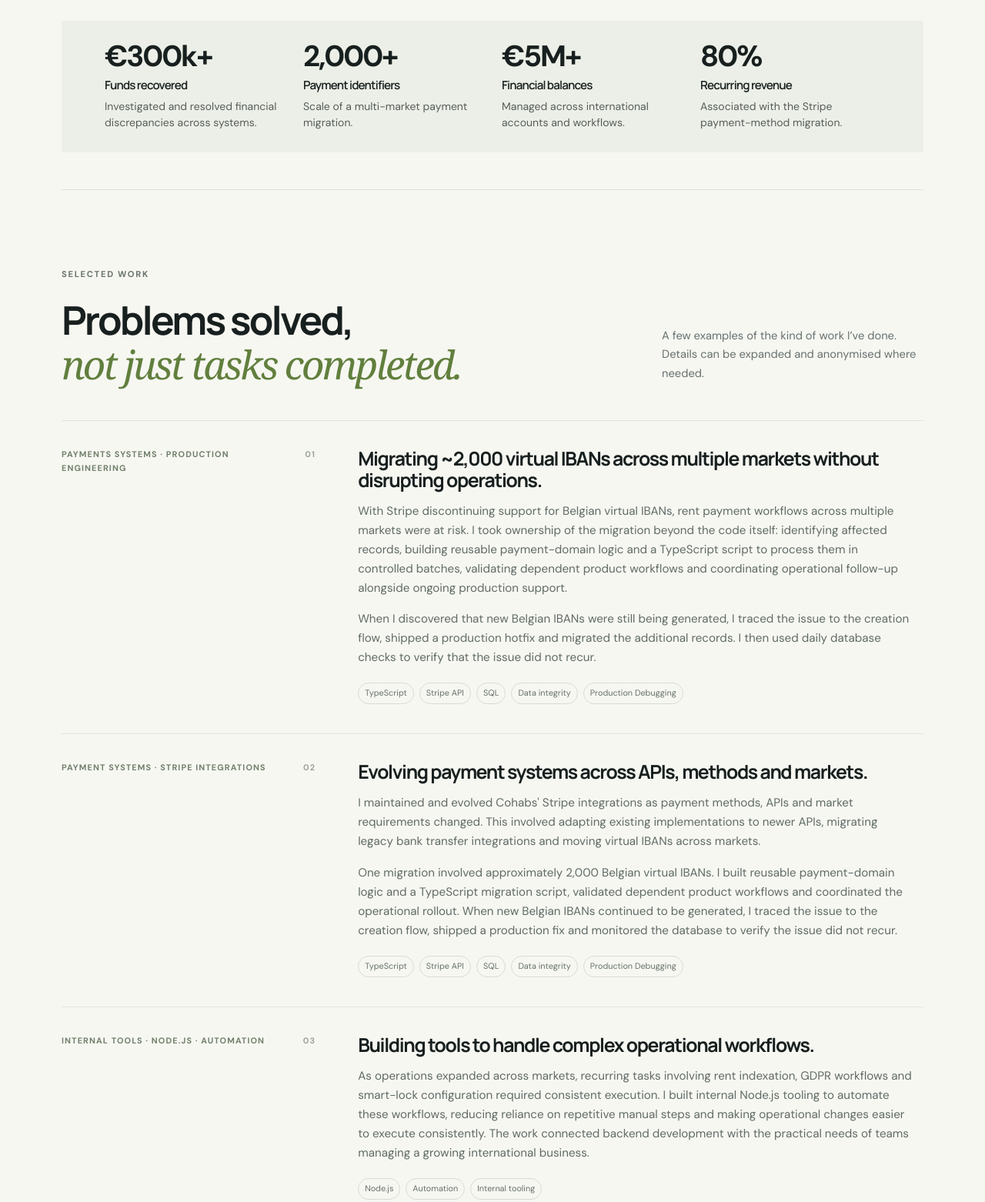
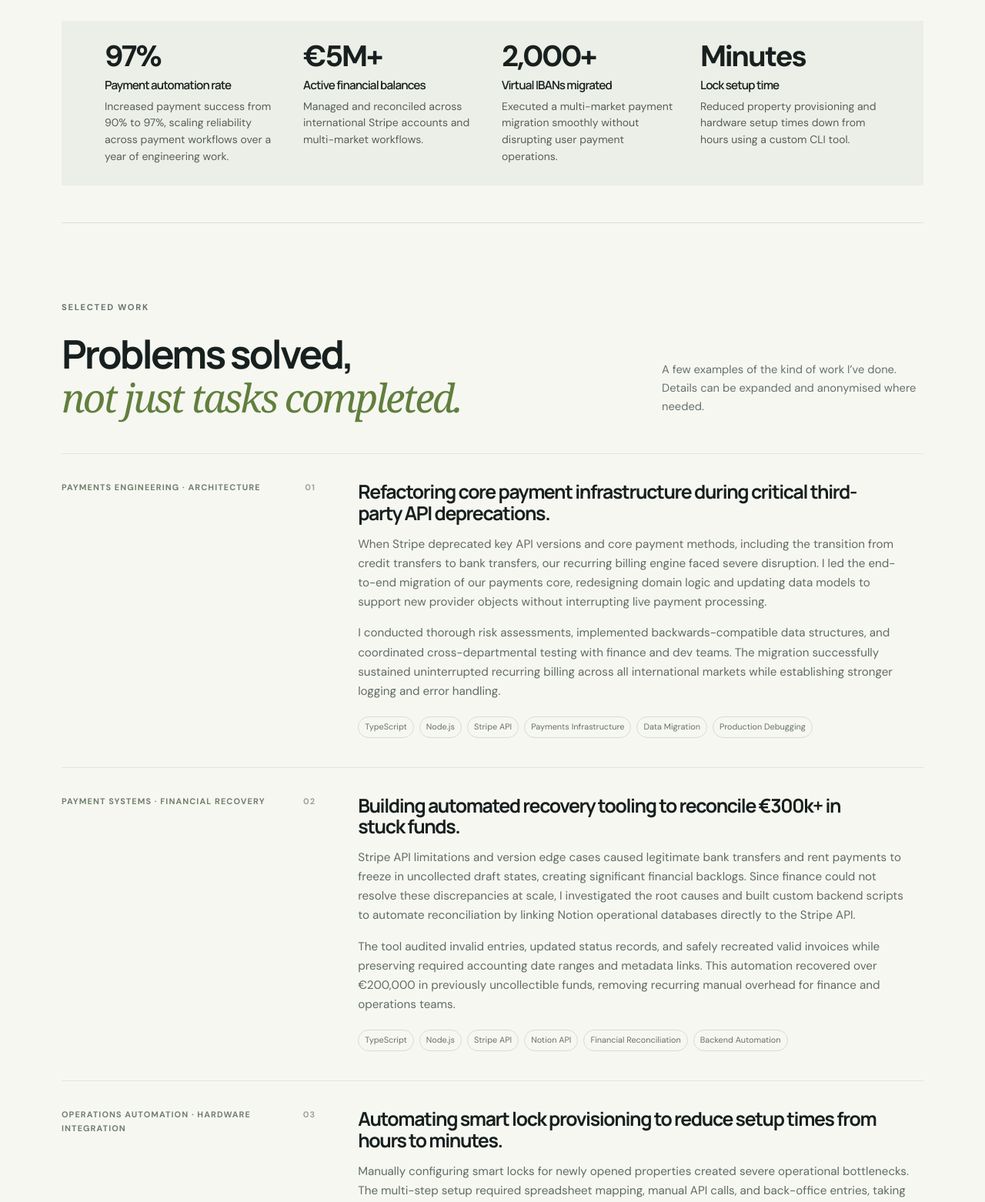
Before and after one commit to brunopopf/brunopopf.github.io, a plain HTML site: page index.html in a window 1280 px wide. Shown: the part 2545-4107 px from the top of the page at 77% size. Drawn offline with Linux system fonts and the light colour scheme.

Commit message:
SELECTED WORk AND Impact finished

```diff
--- a/index.html
+++ b/index.html
@@ -106,28 +106,38 @@
 
     <div class="impact-grid">
       <article class="impact-item">
-        <p class="impact-value">€300k+</p>
-        <h3>Funds recovered</h3>
-        <p>Investigated and resolved financial discrepancies across systems.</p>
+        <p class="impact-value">97%</p>
+        <h3>Payment automation rate</h3>
+        <p>Increased payment success from 90% to 97%, scaling reliability across payment workflows over a year of engineering work.</p>
+      </article>
+
+      <article class="impact-item">
+        <p class="impact-value">€5M+</p>
+        <h3>Active financial balances</h3>
+        <p>Managed and reconciled across international Stripe accounts and multi-market workflows.</p>
       </article>
 
       <article class="impact-item">
         <p class="impact-value">2,000+</p>
-        <h3>Payment identifiers</h3>
-        <p>Scale of a multi-market payment migration.</p>
+        <h3>Virtual IBANs migrated</h3>
+        <p>Executed a multi-market payment migration smoothly without disrupting user payment operations.</p>
       </article>
 
       <article class="impact-item">
-        <p class="impact-value">€5M+</p>
-        <h3>Financial balances</h3>
-        <p>Managed across international accounts and workflows.</p>
+        <p class="impact-value">Minutes</p>
+        <h3>Lock setup time</h3>
+        <p>Reduced property provisioning and hardware setup times down from hours using a custom CLI tool.</p>
       </article>
 
-      <article class="impact-item">
-        <p class="impact-value">80%</p>
-        <h3>Recurring revenue</h3>
-        <p>Associated with the Stripe payment-method migration.</p>
-      </article>
+      <!-- <article class="impact-item"></article>
+        <p class="impact-value">€300k+</p>
+        <h3>Funds recovered</h3>
+        <p>Investigated and resolved financial discrepancies across systems.</p>
+      </article> -->
+
+
+
+
     </div>
   </section>
   <section class="section-wrap work section-pad" id="work">
@@ -137,38 +147,25 @@
     </div>
     <div class="work-list">
       <article class="work-item">
-        <div class="work-meta"><span>PAYMENTS SYSTEMS · PRODUCTION ENGINEERING</span><span>01</span></div>
-        <div class="work-content"><h3>Migrating ~2,000 virtual IBANs across multiple markets without disrupting operations.</h3>
-          <p>With Stripe discontinuing support for Belgian virtual IBANs, rent payment workflows across multiple markets were at risk. I took ownership of the migration beyond the code itself: identifying affected records, building reusable payment-domain logic and a TypeScript script to process them in controlled batches, validating dependent product workflows and coordinating operational follow-up alongside ongoing production support.</p>
-          <p>When I discovered that new Belgian IBANs were still being generated, I traced the issue to the creation flow, shipped a production hotfix and migrated the additional records. I then used daily database checks to verify that the issue did not recur.</p>
-          <div class="work-tags"><span>TypeScript</span><span>Stripe API</span><span>SQL</span><span>Data integrity</span></span><span>Production Debugging</span></div></div>
+        <div class="work-meta"><span>PAYMENTS ENGINEERING · ARCHITECTURE</span><span>01</span></div>
+        <div class="work-content"><h3>Refactoring core payment infrastructure during critical third-party API deprecations.</h3>
+          <p>When Stripe deprecated key API versions and core payment methods, including the transition from credit transfers to bank transfers, our recurring billing engine faced severe disruption. I led the end-to-end migration of our payments core, redesigning domain logic and updating data models to support new provider objects without interrupting live payment processing.</p>
+          <p>I conducted thorough risk assessments, implemented backwards-compatible data structures, and coordinated cross-departmental testing with finance and dev teams. The migration successfully sustained uninterrupted recurring billing across all international markets while establishing stronger logging and error handling.</p>
+          <div class="work-tags"><span>TypeScript</span><span>Node.js</span><span>Stripe API</span><span>Payments Infrastructure</span><span>Data Migration</span></span><span>Production Debugging</span></div></div>
       </article>
       <article class="work-item">
-        <div class="work-meta"><span>PAYMENT SYSTEMS · STRIPE INTEGRATIONS</span><span>02</span></div>
-        <div class="work-content"><h3>Evolving payment systems across APIs, methods and markets.</h3>
-          <p>I maintained and evolved Cohabs' Stripe integrations as payment methods, APIs and market requirements changed. This involved adapting existing implementations to newer APIs, migrating legacy bank transfer integrations and moving virtual IBANs across markets.</p>
-          <p>One migration involved approximately 2,000 Belgian virtual IBANs. I built reusable payment-domain logic and a TypeScript migration script, validated dependent product workflows and coordinated the operational rollout. When new Belgian IBANs continued to be generated, I traced the issue to the creation flow, shipped a production fix and monitored the database to verify the issue did not recur.</p>
-          <div class="work-tags"><span>TypeScript</span><span>Stripe API</span><span>SQL</span><span>Data integrity</span></span><span>Production Debugging</span></div></div>
+        <div class="work-meta"><span>PAYMENT SYSTEMS · FINANCIAL RECOVERY</span><span>02</span></div>
+        <div class="work-content"><h3>Building automated recovery tooling to reconcile €300k+ in stuck funds.</h3>
+          <p>Stripe API limitations and version edge cases caused legitimate bank transfers and rent payments to freeze in uncollected draft states, creating significant financial backlogs. Since finance could not resolve these discrepancies at scale, I investigated the root causes and built custom backend scripts to automate reconciliation by linking Notion operational databases directly to the Stripe API.</p>
+          <p>The tool audited invalid entries, updated status records, and safely recreated valid invoices while preserving required accounting date ranges and metadata links. This automation recovered over €200,000 in previously uncollectible funds, removing recurring manual overhead for finance and operations teams.</p>
+          <div class="work-tags"><span>TypeScript</span><span>Node.js</span><span>Stripe API</span><span>Notion API</span><span>Financial Reconciliation</span></span><span>Backend Automation</span></div></div>
       </article>
-      <!-- <article class="work-item">
-        <div class="work-meta"><span>FINANCIAL SYSTEMS · INVESTIGATION</span><span>02</span></div>
-        <div class="work-content"><h3>Tracing financial discrepancies to recover and reconcile €300k+.</h3>
-          <p>Financial discrepancies across payment and operational systems created a problem that couldn't be solved by looking at a single dashboard or service.
-
-            I investigated the underlying data, traced inconsistencies across systems and worked with the relevant teams to resolve discrepancies and reconcile funds.
-
-            The work contributed to recovering or reconciling more than €300,000, while improving confidence in the underlying financial workflows</p>
-          <div class="work-tags"><span>SQL</span><span>Reconciliation</span><span>Debugging</span></div></div>
-      </article> -->
       <article class="work-item">
-        <div class="work-meta"><span>INTERNAL TOOLS · NODE.JS · AUTOMATION</span><span>03</span></div>
-        <div class="work-content"><h3>Building tools to handle complex operational workflows.</h3>
-          <p>As operations expanded across markets, recurring tasks involving rent indexation, GDPR workflows and smart-lock configuration required consistent execution.
-
-            I built internal Node.js tooling to automate these workflows, reducing reliance on repetitive manual steps and making operational changes easier to execute consistently.
-
-            The work connected backend development with the practical needs of teams managing a growing international business.</p>
-          <div class="work-tags"><span>Node.js</span><span>Automation</span><span>Internal tooling</span></div></div>
+        <div class="work-meta"><span>OPERATIONS AUTOMATION · HARDWARE INTEGRATION</span><span>03</span></div>
+        <div class="work-content"><h3>Automating smart lock provisioning to reduce setup times from hours to minutes.</h3>
+          <p>Manually configuring smart locks for newly opened properties created severe operational bottlenecks. The multi-step setup required spreadsheet mapping, manual API calls, and back-office entries, taking up to two hours per building. I took full ownership of streamlining the process by developing custom automation scripts and a unified CLI tool that interfaced directly with the Salto API and our internal core database.</p>
+          <p>I integrated automated status checking, lock assignment validation, and hardware provisioning within a single terminal workflow. This reduced onboarding times to just a few minutes per property, allowing the operations team to handle last-minute property launches on opening day without technical delays.</p>
+          <div class="work-tags"><span>TypeScript</span><span>Node.js</span><span>SaltoKS API</span><span>CLI Tooling</span><span>Process Automation</span></div></div>
       </article>
     </div>
   </section>
```
